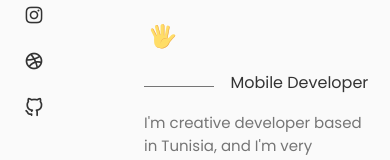
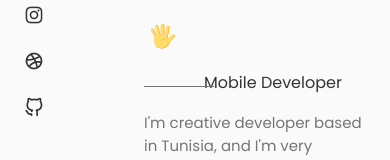
Before and after one commit to Mohamed-Aziz-Mhadhbi/mohamed-aziz-mhadhbi.github.io, a React (Create React App) app: page / in a window 390 px wide. Shown: the part 378-538 px from the top of the page. Built offline with nearby package versions, Linux system fonts and the light colour scheme.

Commit message:
large screen home__subtitle

```diff
--- a/src/components/home/home.css
+++ b/src/components/home/home.css
@@ -127,6 +127,11 @@
         width: 26px;
         height: 26px;
     }
+
+    .home__subtitle {
+        padding-left: 3.75rem;
+        margin-bottom: var(--mb-1);
+    }
   }
 
   /* For medium devices */
```
